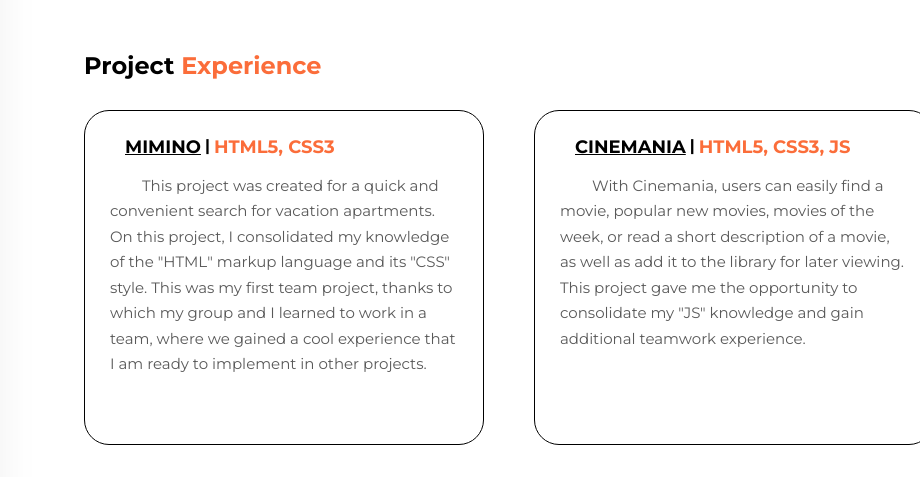
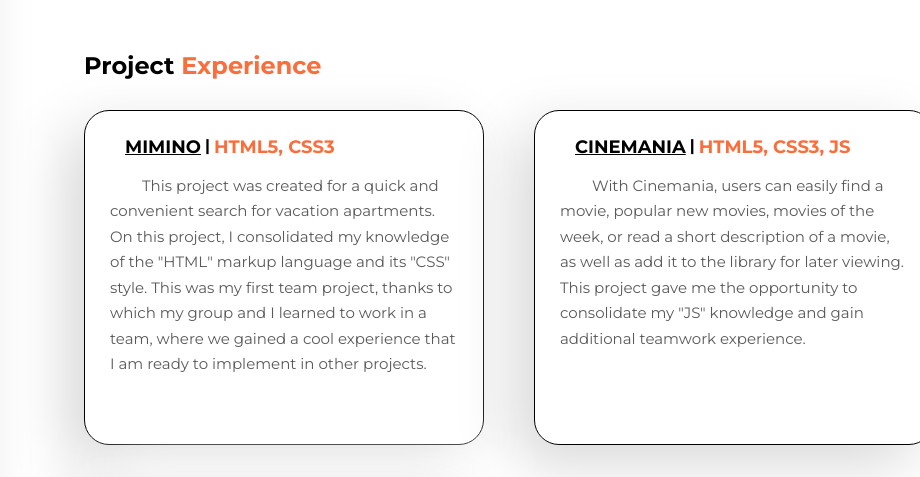
Before and after one commit to AndriySachyk/Andriy_Sachyk_FrontEndDeveloper, a plain HTML site: page index.html in a window 1280 px wide. Shown: the part 411-888 px from the top of the page, 360-1280 px from the left. Drawn offline with nearby package versions, Linux system fonts and the light colour scheme.

Commit message:
Update style.css

```diff
--- a/css/style.css
+++ b/css/style.css
@@ -102,8 +102,8 @@ h1, h2, h3, h4, h5 {
     padding-left: 25px;
     border-radius: 25px;
     background: #FFFFFF;
-    /* box-shadow:  -20px 20px 60px #d9d9d9,
-                20px -20px 60px #ffffff; */
+    box-shadow:  -20px 20px 60px #d9d9d9,
+                20px -20px 60px #ffffff;
     display: flex;
     flex-direction: column;
     box-sizing: border-box;
```
